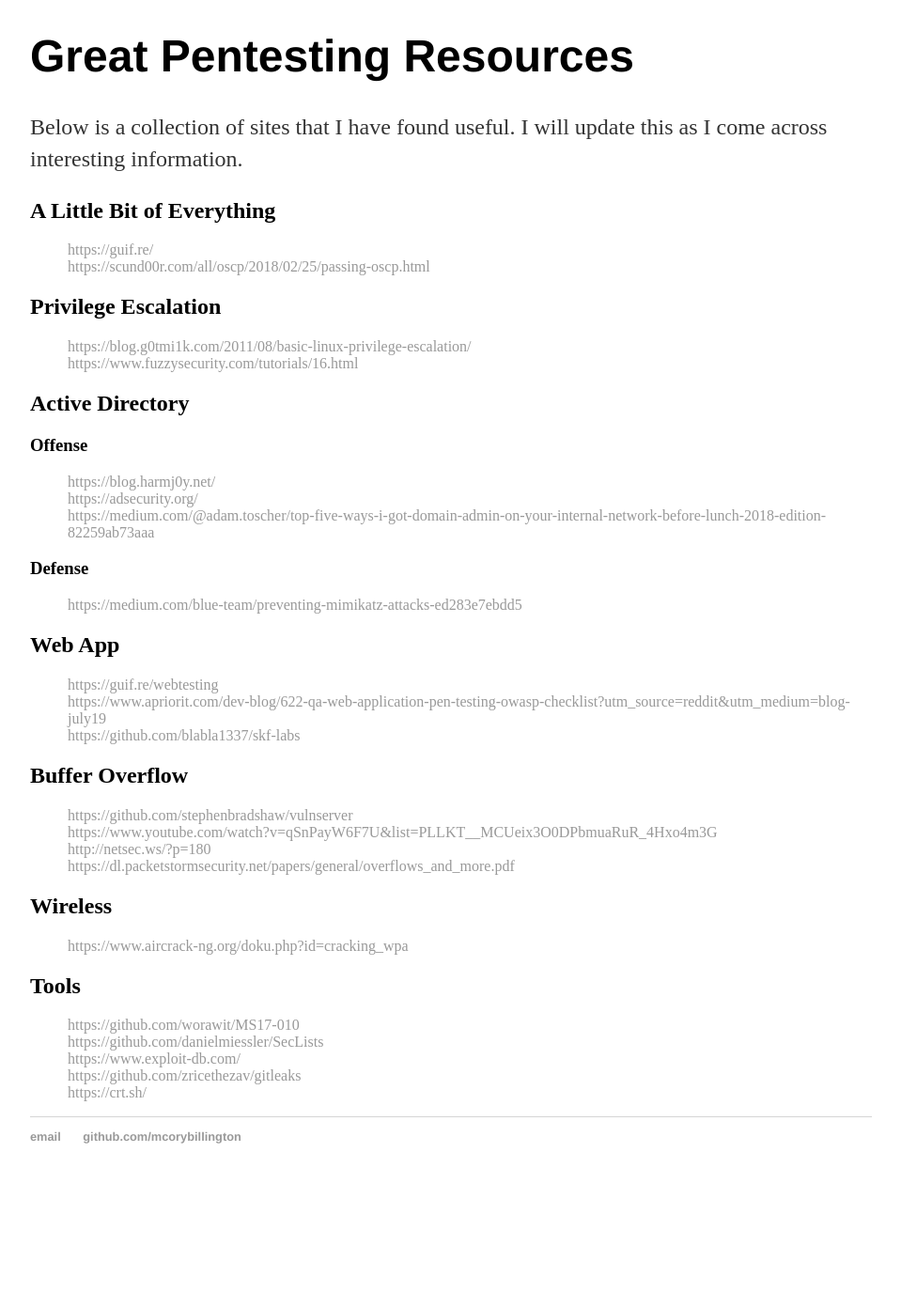
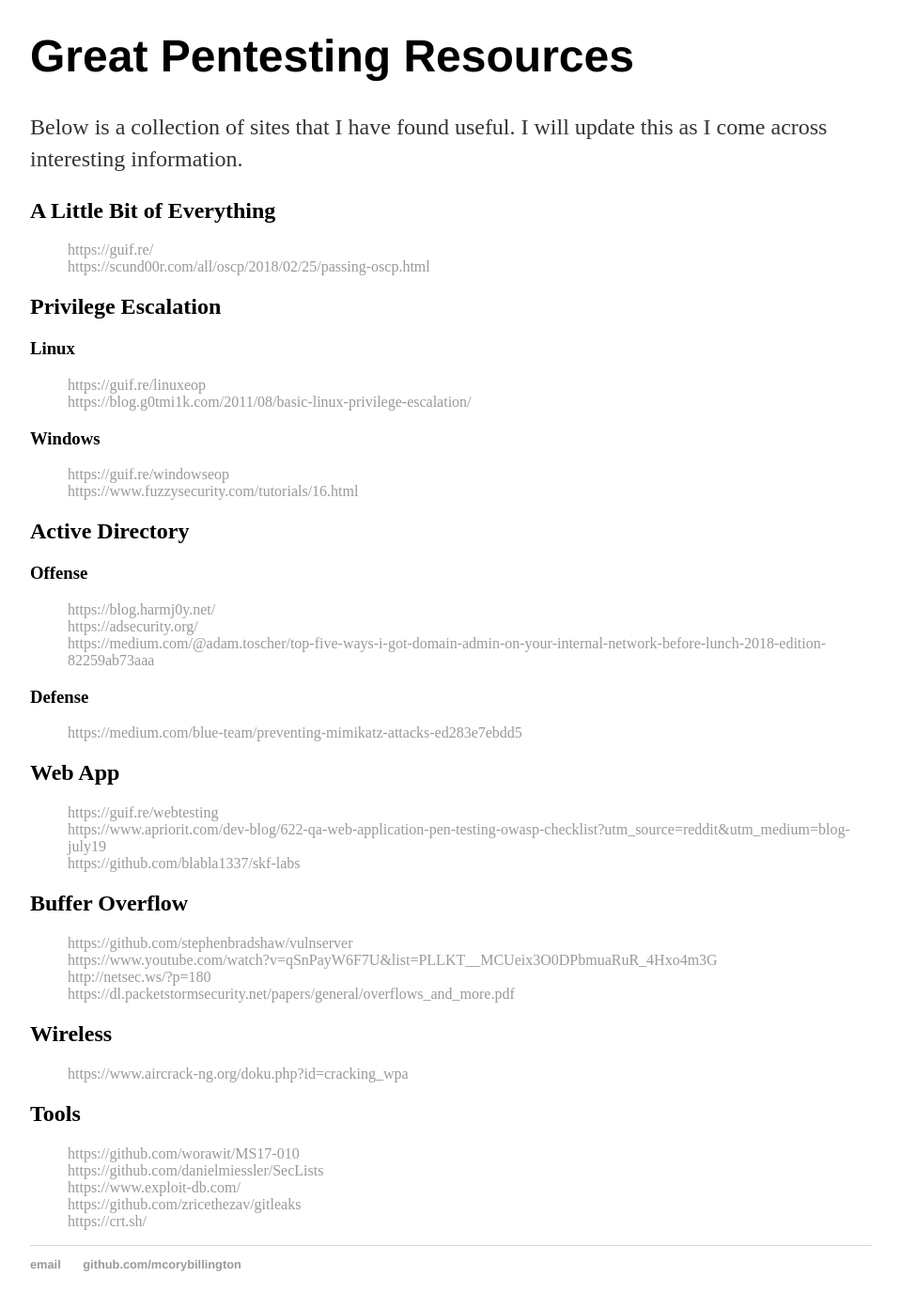
Before and after one commit to mcorybillington/mcorybillington.github.io, a Jekyll site: the page built from resources/index.html, in a window 1280 px wide, cut to the strip 264-1677 px from the top of the page. Shown: the top 1392 px of the strip at 94% size, without its empty margins (160-1119 px from the left). Built offline with Jekyll 4.4.1, drawn with Linux system fonts in a browser that asks for light colours; before the commit the page ends 1541 px from its top, so only the background shows below that.

Commit message:
Separated privesc by OS

```diff
--- a/resources/index.html
+++ b/resources/index.html
@@ -13,9 +13,15 @@ title: Resources
         <li><a href="https://scund00r.com/all/oscp/2018/02/25/passing-oscp.html">https://scund00r.com/all/oscp/2018/02/25/passing-oscp.html</a></li>
     </ul>
     <h2>Privilege Escalation</h2>
+    <h3>Linux</h3>
     <ul>
-        <li><a href="https://blog.g0tmi1k.com/2011/08/basic-linux-privilege-escalation/">https://blog.g0tmi1k.com/2011/08/basic-linux-privilege-escalation/</a></li>
-        <li><a href="https://www.fuzzysecurity.com/tutorials/16.html">https://www.fuzzysecurity.com/tutorials/16.html</a></li>
+      <li><a href="https://guif.re/linuxeop">https://guif.re/linuxeop</a></li>
+      <li><a href="https://blog.g0tmi1k.com/2011/08/basic-linux-privilege-escalation/">https://blog.g0tmi1k.com/2011/08/basic-linux-privilege-escalation/</a></li>
+    </ul>
+    <h3>Windows</h3>
+    <ul>
+      <li><a href="https://guif.re/windowseop">https://guif.re/windowseop</a></li>
+      <li><a href="https://www.fuzzysecurity.com/tutorials/16.html">https://www.fuzzysecurity.com/tutorials/16.html</a></li>
     </ul>
     <h2>Active Directory</h2>
     <h3>Offense</h3>
```
